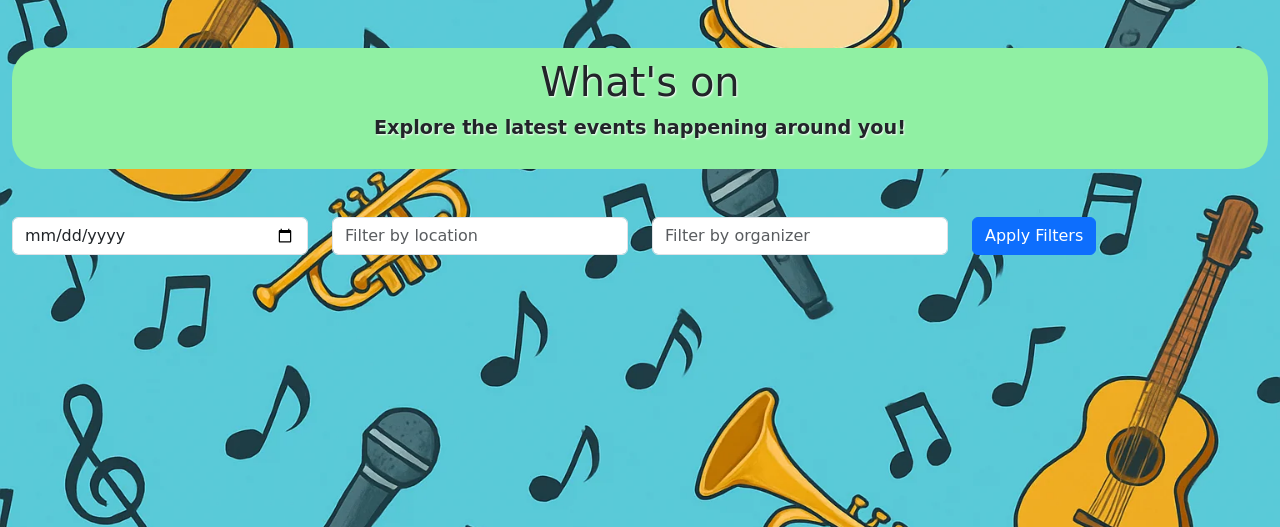
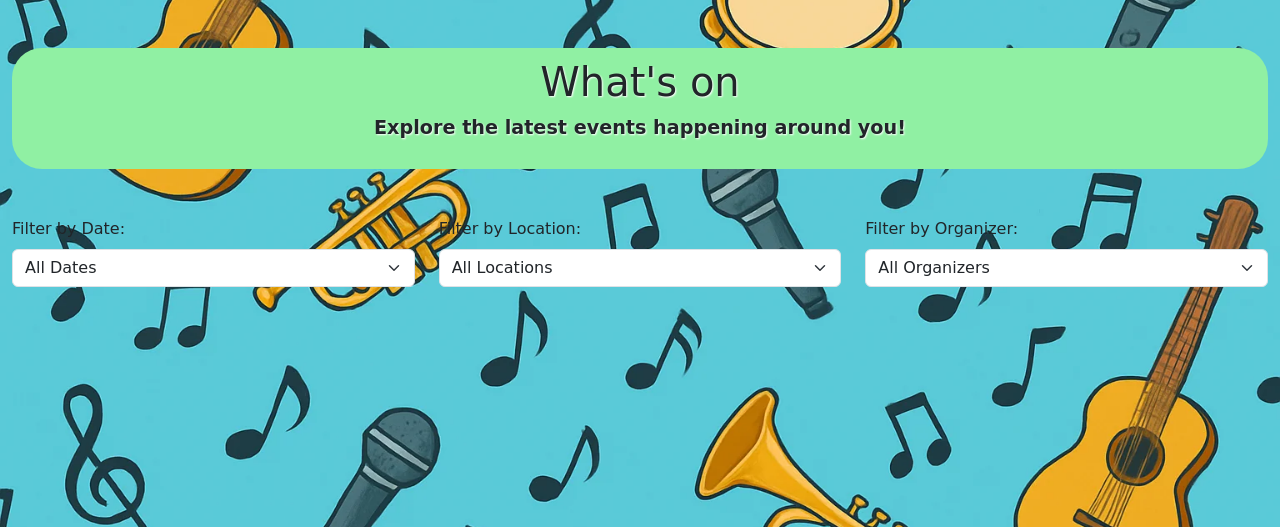
Before and after one commit to chloejones9464/whats-on, a Django app: page / in a window 1280 px wide. Shown: the part 74-601 px from the top of the page. Run offline with Django 4.2, Linux system fonts and the light colour scheme; the visitor is signed in with stand-in values (Sample User, id 1); data that the repository does not hold is empty; some libraries are stand-ins or nearby versions; some web fonts are replaced.

Commit message:
Fix filter dropdowns

```diff
--- a/events/templates/events/event_list.html
+++ b/events/templates/events/event_list.html
@@ -1,4 +1,5 @@
 {% extends 'base.html' %}
+{% load event_extras %}
 
 {% block content %}
 <div id="page-header" class="text-center container mt-5">
--- a/events/templates/events/index.html
+++ b/events/templates/events/index.html
@@ -1,4 +1,5 @@
 {% extends "base.html" %}
+{% load event_extras %}
 
 {% block content %}
 <div class="container-fluid">
@@ -17,25 +18,39 @@
 
     <!--Filtering through events by date, time, location-->
     <div></div>
+    <form method="get" class="row mb-3">
+    <div class="col-md-4">
+        <label for="date" class="form-label">Filter by Date:</label>
+        <select name="date" id="date" class="form-select" onchange="this.form.submit()">
+            <option value="">All Dates</option>
+            {% for date in dates %}
+            <option value="{{ date }}" {% if request.GET.date == date %}selected{% endif %}>{{ date }}</option>
+            {% endfor %}
+        </select>
+    </div>
 
-    <form method="get" class="mb-4">
-        <div class="row">
-            <div class="col-md-3">
-                <input type="date" name="date" value="{{ date }}" class="form-control" placeholder="Filter by date">
-            </div>
-            <div class="col-md-3">
-                <input type="text" name="location" value="{{ location }}" class="form-control"
-                    placeholder="Filter by location">
-            </div>
-            <div class="col-md-3">
-                <input type="text" name="organizer" value="{{ organizer }}" class="form-control"
-                    placeholder="Filter by organizer">
-            </div>
-            <div class="col-md-3">
-                <button type="submit" class="btn btn-primary">Apply Filters</button>
-            </div>
-        </div>
-    </form>
+    <div class="col-md-4">
+        <label for="location" class="form-label">Filter by Location:</label>
+        <select name="location" id="location" class="form-select" onchange="this.form.submit()">
+            <option value="">All Locations</option>
+            {% for loc in locations %}
+            <option value="{{ loc }}" {% if request.GET.location == loc %}selected{% endif %}>{{ loc }}</option>
+            {% endfor %}
+        </select>
+    </div>
+
+    <div class="col-lg-4">
+        <label for="organizer" class="form-label">Filter by Organizer:</label>
+        <select name="organizer" id="organizer" class="form-select" onchange="this.form.submit()">
+            <option value="">All Organizers</option>
+            {% for org in organizer %}
+            <option value="{{ org }}" {% if request.GET.organizer == org %}selected{% endif %}>{{ org }}</option>
+            {% endfor %}
+        </select>
+    </div>
+</form>
+
+
 
     <div class="row">
         {% for event in event_list %}
--- a/events/views.py
+++ b/events/views.py
@@ -4,6 +4,7 @@ from django.views import generic
 from django.db.models import Q
 from .models import Event, Comment
 from .forms import EventForm, CommentForm
+from django.utils import timezone
 
 
 # Create your views here.
@@ -12,6 +13,24 @@ class EventList(generic.ListView):
     template_name = 'events/index.html'
     paginate_by = 6  # Number of events per page
 
+    def get_queryset(self):
+        queryset = Event.objects.filter(date__gte=timezone.now()).order_by('date')
+        location = self.request.GET.get('location')
+        date = self.request.GET.get('date')
+        organizer = self.request.GET.get('organizer')
+        if location:
+            queryset = queryset.filter(location__iexact=location)
+        if date:
+            queryset = queryset.filter(date=date)
+        if organizer:
+            queryset = queryset.filter(organizer__username__iexact=organizer)
+        return queryset
+
+    def get_context_data(self, **kwargs):
+        context = super().get_context_data(**kwargs)
+        # Optional: Add list of locations for the dropdown
+        context['locations'] = Event.objects.values_list('location', flat=True).distinct()
+        return context
 
 @login_required
 def my_events(request):
--- a/templates/base.html
+++ b/templates/base.html
@@ -1,4 +1,5 @@
 {% load static %}
+
 {% url 'home' as home_url %}
 
 <!DOCTYPE html>
```
Also changed, not shown: events/templatetags/event_extras.py (added, +9 -0 lines), events/templatetags/__init__.py (added), static/css/style.css (line endings or trailing spaces).
